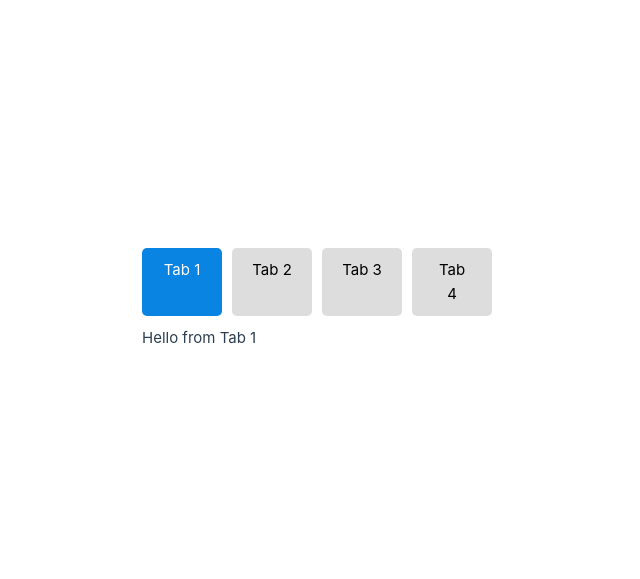
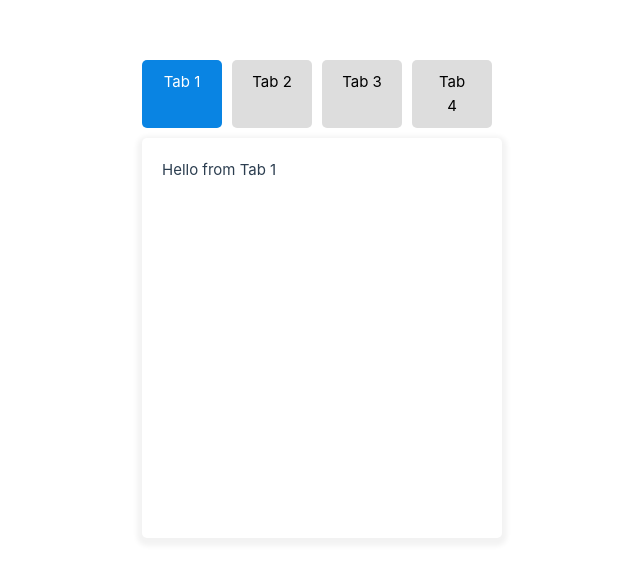
Before and after one commit to smartvain/vue-sample-reusable-tabs-component, a Vue app: page / in a window 1280 px wide. Shown: the part 101-680 px from the top of the page, without its empty margins (318-958 px from the left). Built offline with nearby package versions, Linux system fonts and the light colour scheme.

Commit message:
attach: Tab style

```diff
--- a/src/components/Tab.vue
+++ b/src/components/Tab.vue
@@ -16,5 +16,11 @@ const selectedTitle = inject('selectedTitle')
   </div>
 </template>
 
-<style>
+<style scoped lang="scss">
+.tab-content {
+  min-height: 400px;
+  padding: 20px;
+  border-radius: 5px;
+  box-shadow: 0 3px 5px 5px rgba(0, 0, 0, 0.05);
+}
 </style>
```
